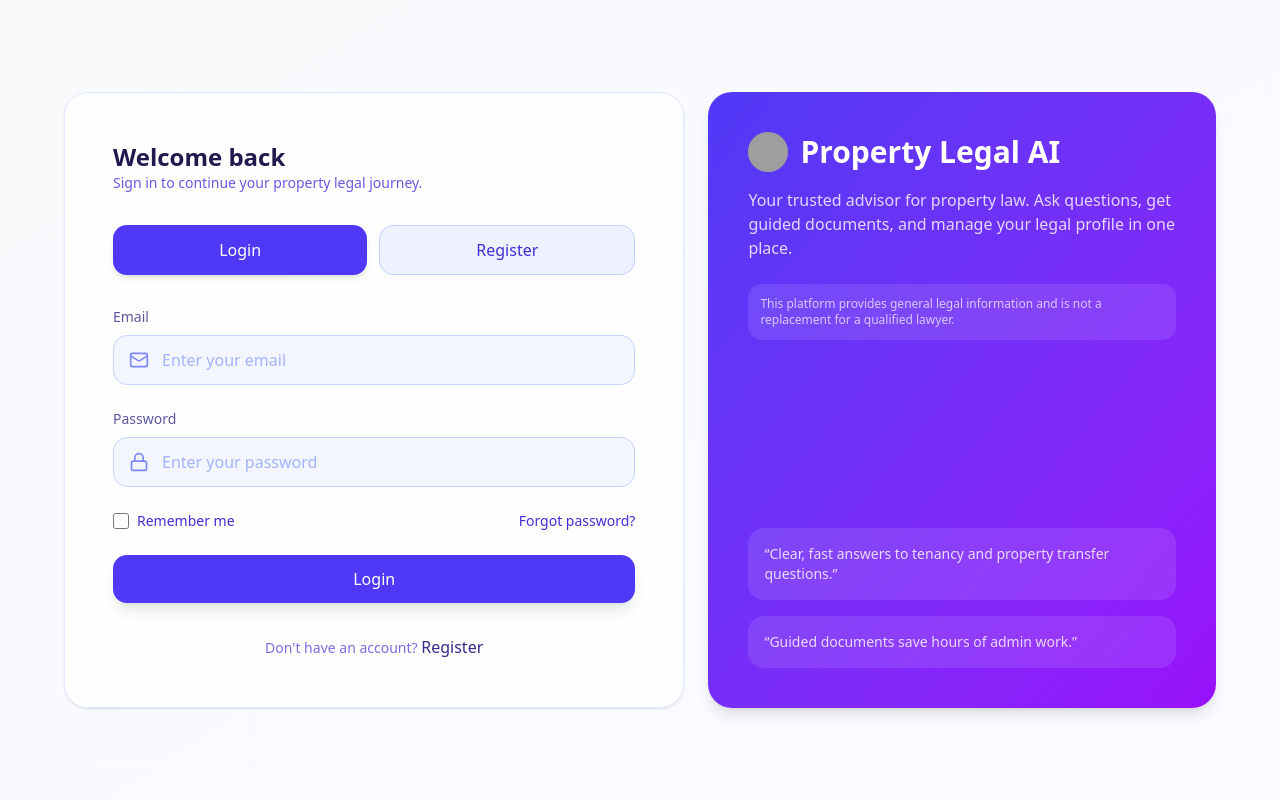
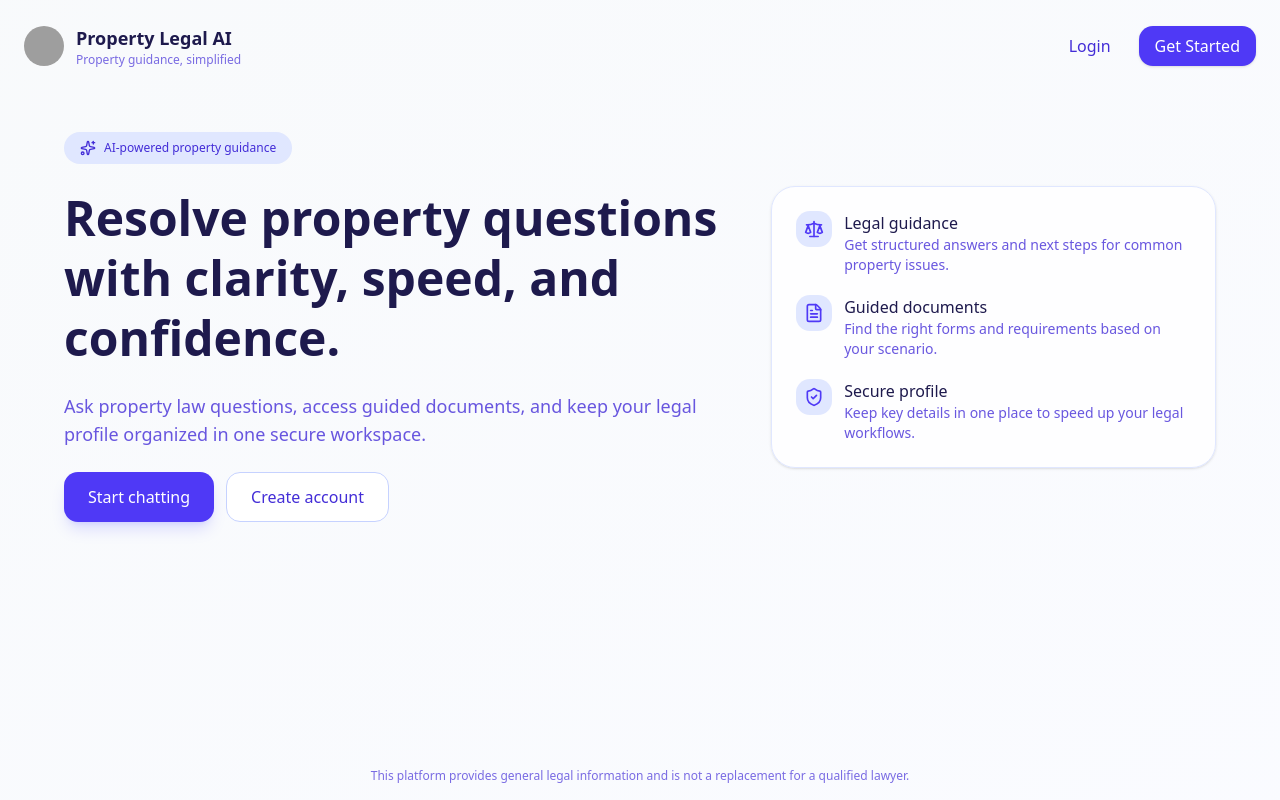
Before and after one commit to qiy63/my-gpt-bot-frontend_v2, a React (Vite) app: page / in a window 1280 px wide. Before the commit this address led to /login. Built offline with nearby package versions, Linux system fonts and the light colour scheme; no server answers; grey boxes are pictures that could not be loaded.

Commit message:
deploy1.9

```diff
--- a/src/App.tsx
+++ b/src/App.tsx
@@ -1,5 +1,6 @@
 import React, { type JSX } from "react";
 import { Routes, Route, Navigate } from "react-router-dom";
+import Landing from "./pages/Landing";
 import Login from "./pages/Login";
 import Register from "./pages/Register";
 import ProfilePage from "./pages/Profile";
@@ -21,6 +22,12 @@ const App: React.FC = () => {
 
   return (
     <Routes>
+      <Route
+        path="/"
+        element={
+          token ? <Navigate to={role === "admin" ? "/admin" : "/chat"} /> : <Landing />
+        }
+      />
       <Route path="/login" element={!token ? <Login /> : <Navigate to="/chat" />} />
       <Route path="/register" element={!token ? <Register /> : <Navigate to="/chat" />} />
       <Route path="/profile" element={token ? <ProfilePage /> : <Navigate to="/login" />} />
@@ -72,7 +79,7 @@ const App: React.FC = () => {
           </AdminRoute>
         }
       />
-      <Route path="*" element={<Navigate to={token ? "/chat" : "/login"} />} />
+      <Route path="*" element={<Navigate to={token ? "/chat" : "/"} />} />
     </Routes>
   );
 };
--- /dev/null
+++ b/src/pages/Landing.tsx
@@ -0,0 +1,103 @@
+import { useNavigate } from "react-router-dom";
+import { ShieldCheck, Scale, FileText, Sparkles } from "lucide-react";
+import { LegalDisclaimer } from "../components/common/LegalDisclaimer";
+
+export default function Landing() {
+  const navigate = useNavigate();
+
+  return (
+    <div className="min-h-screen bg-gradient-to-br from-slate-50 to-indigo-50/30 flex flex-col">
+      <header className="px-6 md:px-10 py-6 flex items-center justify-between">
+        <div className="flex items-center gap-3">
+          <img src="/logo.png" alt="Logo" className="h-10 w-10 rounded-full bg-white/70" />
+          <div>
+            <p className="text-indigo-950 font-semibold text-lg">Property Legal AI</p>
+            <p className="text-indigo-700/70 text-xs">Property guidance, simplified</p>
+          </div>
+        </div>
+        <div className="flex items-center gap-3">
+          <button
+            onClick={() => navigate("/login")}
+            className="px-4 py-2 text-indigo-700 hover:text-indigo-900"
+          >
+            Login
+          </button>
+          <button
+            onClick={() => navigate("/login")}
+            className="px-4 py-2 bg-indigo-600 hover:bg-indigo-500 text-white rounded-xl shadow-sm"
+          >
+            Get Started
+          </button>
+        </div>
+      </header>
+
+      <main className="flex-1 px-6 md:px-10 py-10">
+        <div className="max-w-6xl mx-auto grid gap-10 lg:grid-cols-[1.2fr_0.8fr] items-center">
+          <div className="space-y-6">
+            <div className="inline-flex items-center gap-2 px-4 py-2 rounded-full bg-indigo-100 text-indigo-700 text-xs font-medium">
+              <Sparkles className="w-4 h-4" />
+              AI-powered property guidance
+            </div>
+            <h1 className="text-4xl md:text-5xl text-indigo-950 font-semibold leading-tight">
+              Resolve property questions with clarity, speed, and confidence.
+            </h1>
+            <p className="text-indigo-700/80 text-lg">
+              Ask property law questions, access guided documents, and keep your legal profile
+              organized in one secure workspace.
+            </p>
+            <div className="flex flex-wrap gap-3">
+              <button
+                onClick={() => navigate("/login")}
+                className="px-6 py-3 bg-indigo-600 hover:bg-indigo-500 text-white rounded-xl shadow-lg shadow-indigo-500/20"
+              >
+                Start chatting
+              </button>
+              <button
+                onClick={() => navigate("/login")}
+                className="px-6 py-3 bg-white border border-indigo-200 text-indigo-700 rounded-xl hover:border-indigo-400"
+              >
+                Create account
+              </button>
+            </div>
+          </div>
+
+          <div className="bg-white/80 border border-indigo-100 rounded-3xl p-6 shadow-sm space-y-5">
+            <Feature icon={<Scale className="w-5 h-5 text-indigo-600" />} title="Legal guidance">
+              Get structured answers and next steps for common property issues.
+            </Feature>
+            <Feature icon={<FileText className="w-5 h-5 text-indigo-600" />} title="Guided documents">
+              Find the right forms and requirements based on your scenario.
+            </Feature>
+            <Feature icon={<ShieldCheck className="w-5 h-5 text-indigo-600" />} title="Secure profile">
+              Keep key details in one place to speed up your legal workflows.
+            </Feature>
+          </div>
+        </div>
+      </main>
+
+      <footer>
+        <LegalDisclaimer />
+      </footer>
+    </div>
+  );
+}
+
+function Feature({
+  icon,
+  title,
+  children,
+}: {
+  icon: React.ReactNode;
+  title: string;
+  children: React.ReactNode;
+}) {
+  return (
+    <div className="flex items-start gap-3">
+      <div className="p-2 bg-indigo-100 rounded-xl">{icon}</div>
+      <div>
+        <p className="text-indigo-950 font-medium">{title}</p>
+        <p className="text-sm text-indigo-700/80">{children}</p>
+      </div>
+    </div>
+  );
+}
```
